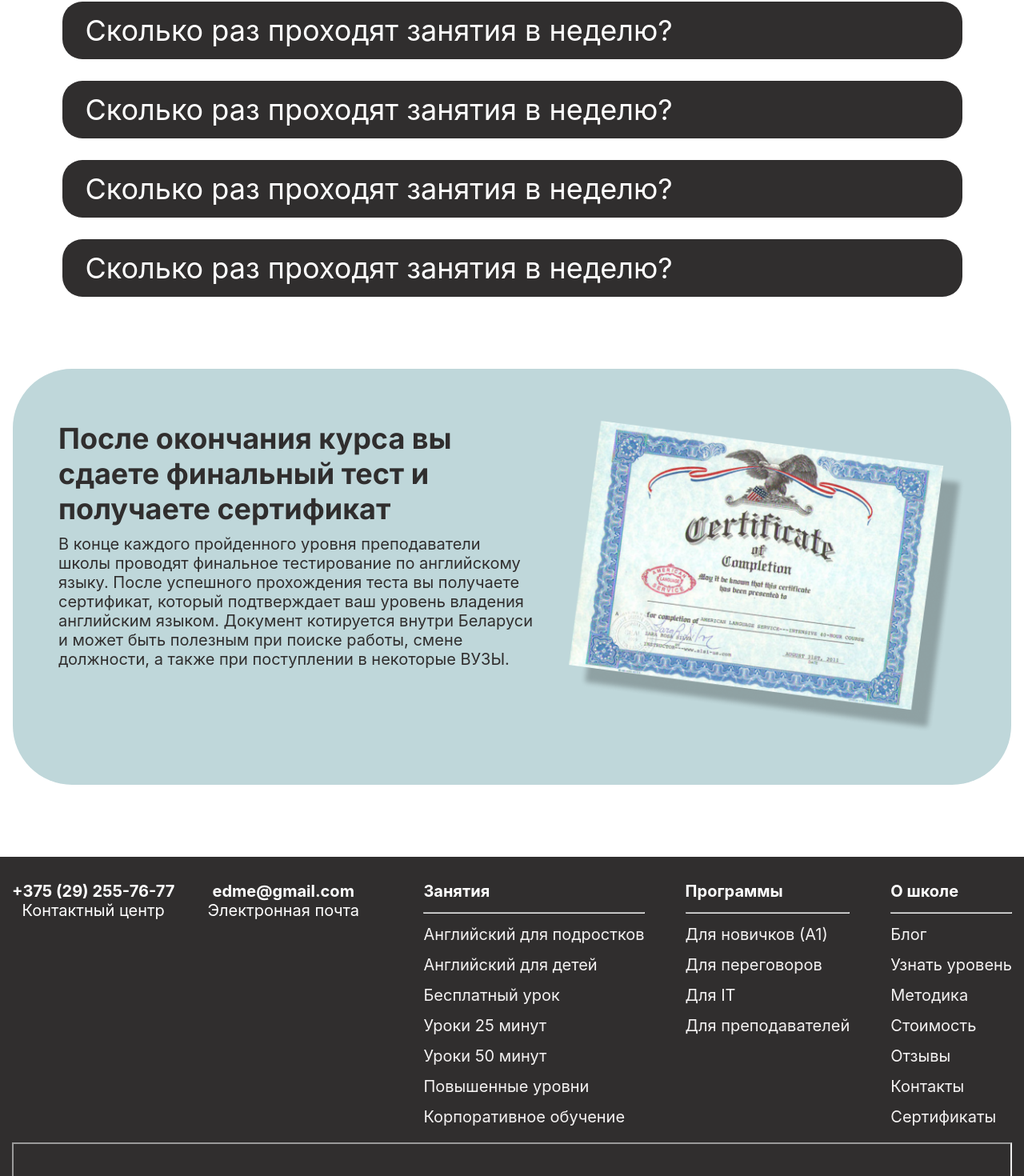
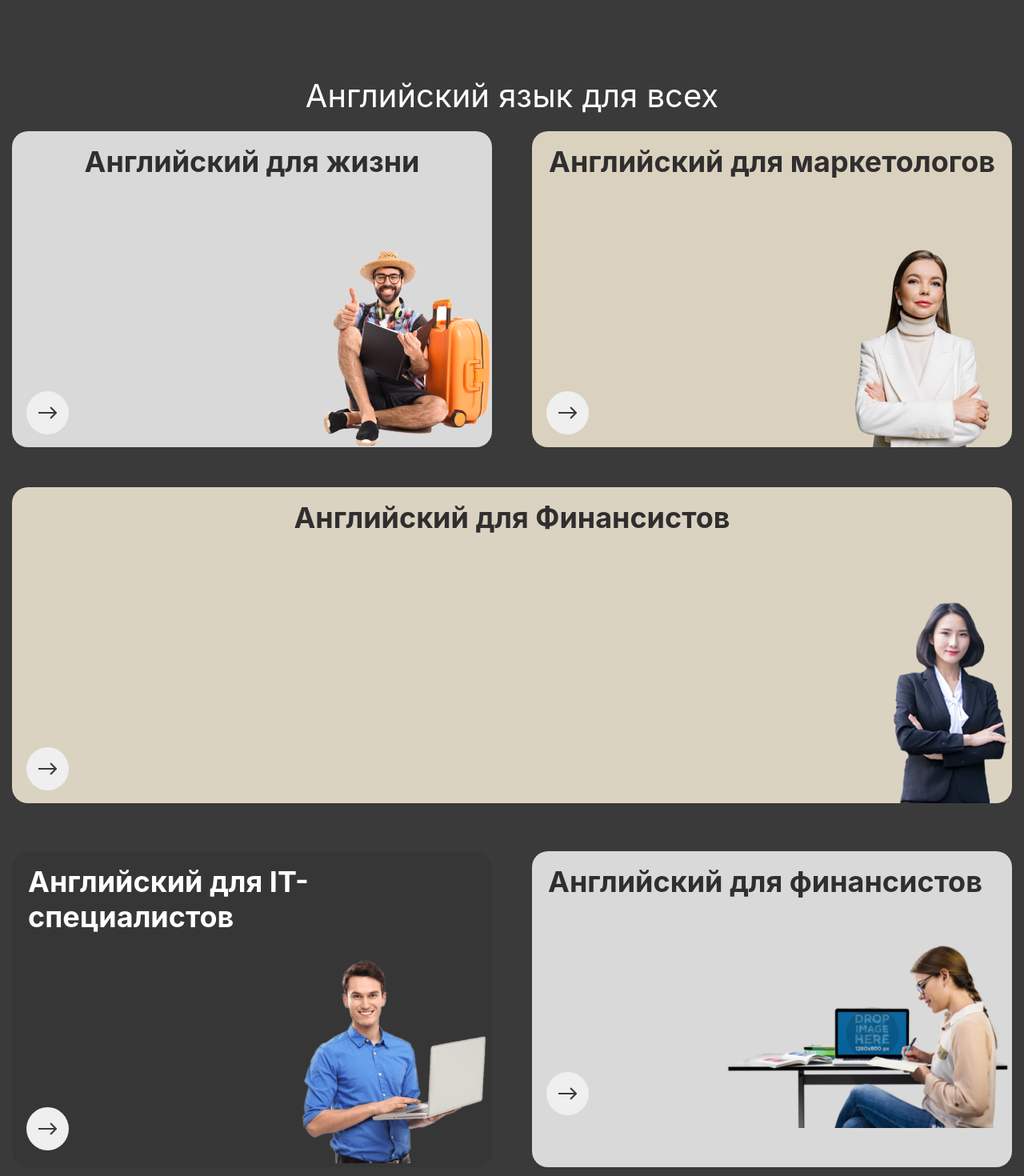
Before and after one commit to nikitazapekin/english-courses-app, a React (Create React App) app: page / in a window 1280 px wide. Shown: the part 164-1634 px from the top of the page at 80% size. Built offline with nearby package versions, Linux system fonts and the light colour scheme; grey boxes are pictures that could not be loaded.

Commit message:
add responsive courses

```diff
--- a/src/components/CommonQuestions/CommonQuestions.module.scss
+++ b/src/components/CommonQuestions/CommonQuestions.module.scss
@@ -45,7 +45,7 @@
     border-radius: 5px;
     list-style: none;
     font-weight: 400;
-    font-size: 36px;
+    @include fontSize(36px);
     padding: 14px 29px;
     border-radius: 25px;
 
--- a/src/components/CoursesHomepage/CoursesHomepage.module.scss
+++ b/src/components/CoursesHomepage/CoursesHomepage.module.scss
@@ -3,8 +3,6 @@
 .courses {
     &__wrapper {
         clip-path: polygon(0 0, 100% 82px, 100% 100%, 0 calc(100% - 82px));
-        //clip-path: polygon(0 82px, 100% 0, 100% calc(100% - 82px), 0 100%);
-        //  clip-path: polygon(0 0, 100% 0, 100% 100%, 0 calc(100% - 82px));
         background-color: $gray;
     }
 
@@ -38,9 +36,27 @@
     &__line {
         display: flex;
         column-gap: 60px;
+        flex-wrap: wrap;
+        justify-content: center;
+
+        @include smPc {
+            column-gap: 50px;
+            row-gap: 50px;
+        }
 
     }
+    &__line1 {
+        display: flex;
+        column-gap: 60px;
+        flex-wrap: wrap;
+        justify-content: center;
 
+        @include smPc {
+            column-gap: 50px;
+            row-gap: 50px;
+        }
+
+    }
     &__more {
         font-weight: 400;
         @include fontSize(32px);
@@ -54,11 +70,34 @@
 .cardS {
     border-radius: 20px;
     min-height: 395px;
-    max-width: 338px;
+    //  max-width: 338px;
+    flex: 0 0 338px;
     display: flex;
     flex-direction: column;
     justify-content: space-between;
     overflow: hidden;
+
+    @include smPc {
+        &:nth-child(1) {
+            flex: 1 0 343px;
+            //     max-width: 343px;
+            //     width: 100%;
+        }
+
+        &:nth-child(2) {
+            flex: 1 0 343px;
+            //    max-width: 343px;
+            //    width: 100%;
+
+        }
+
+        &:nth-child(3) {
+            flex: 0 0 100%;
+            //    max-width: 343px;
+            //    width: 100%;
+
+        }
+    }
 
     &__gray {
         background-color: $light-gray ;
@@ -92,16 +131,31 @@
         @include fontSize(36px);
         color: $black;
         padding: 16px 20px;
-  //          font-family: "Inter", sans-serif;
+        //          font-family: "Inter", sans-serif;
         margin: 0 auto;
     }
 }
 
 .cardB {
     border-radius: 20px;
-    max-width: 536px;
+  //  max-width: 536px;
+  flex: 0 0 536px;
     min-height: 395px;
+@include smPc {
+    &:nth-child(1) {
 
+        flex: 1 0 343px;
+}
+//     max-width: 343px;
+//     width: 100%;
+
+&:nth-child(2) {
+    flex: 1 0 343px;
+        //    max-width: 343px;
+        //    width: 100%;
+
+    }
+}
     &__titleWhite {
         color: $white;
     }
--- a/src/components/CoursesHomepage/CoursesHomepage.tsx
+++ b/src/components/CoursesHomepage/CoursesHomepage.tsx
@@ -23,7 +23,6 @@ const CoursesHomepage = () => {
                                     жизни
                                 </h3>
                                 <div className={styles.cardS__content}>
-
                                     <NavigateCardBtn link={"#"} />
                                     <img className={styles.cardS__image}
                                         src={Person1}
@@ -69,7 +68,7 @@ const CoursesHomepage = () => {
 
 
 
-                        <div className={styles.courses__line}>
+                        <div className={styles.courses__line1}>
                             <div className={`${styles.cardB} ${styles.cardB__black}`}>
                                 <h3 className={`${styles.cardS__title} ${styles.cardB__titleWhite}`}>
                                     Английский для
--- a/src/components/Header/Header.module.scss
+++ b/src/components/Header/Header.module.scss
@@ -139,7 +139,7 @@
     background-color: $black;
     transform: translateX(-100%);
     transition: 0.4s ease-in-out;
-    position: absolute;
+    position: fixed;
     left: 0;
     top: 0;
     display: flex;
--- a/src/components/NavigateCardBtn/NavigateCardBtn.module.scss
+++ b/src/components/NavigateCardBtn/NavigateCardBtn.module.scss
@@ -11,5 +11,6 @@
     outline: none;
     margin-left: 18px;
     margin-bottom: 16px;
+    padding: 27px 16px;
 
 }
--- a/src/pages/Homepage.tsx
+++ b/src/pages/Homepage.tsx
@@ -21,11 +21,11 @@ const Homepage = () => {
 
                 <WelcomeSection />
                 <FreeEnglish />
-                <CoursesHomepage />
                 <Tutors />
                 <HomepageComments />
                 <JoinTrial />
                 */}
+                <CoursesHomepage />
                 <CommonQuestions />
                 <Certificate />
             </div>
```
